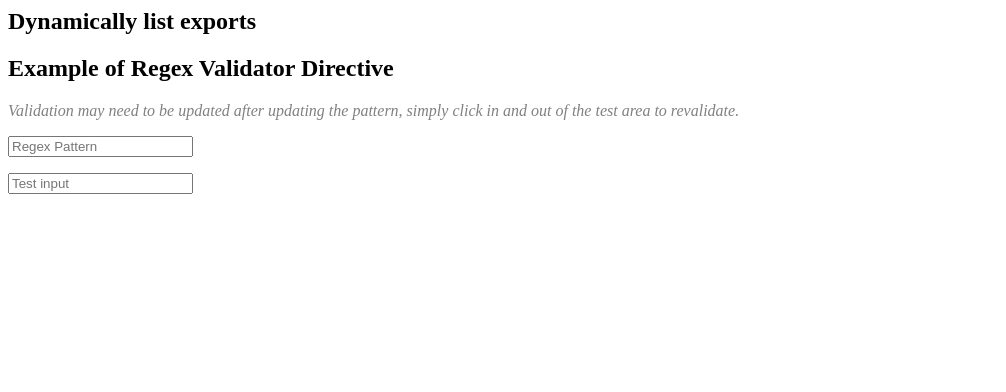
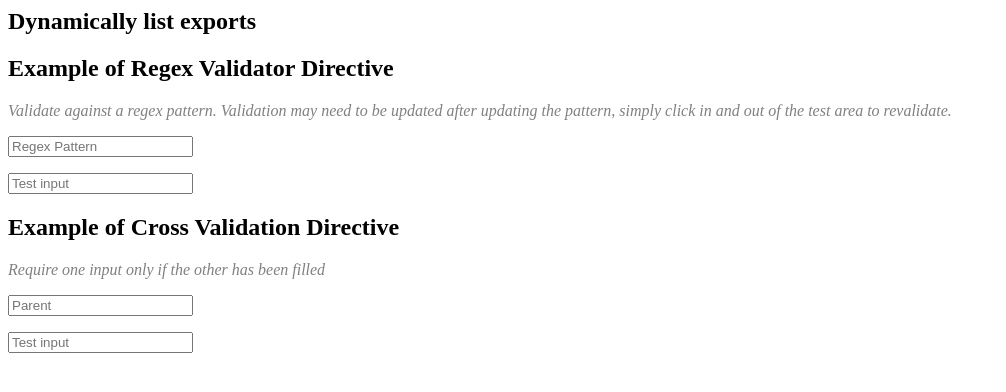
Before and after one commit to AgentEnder/ender-custom-validators, an Angular app: page / in a window 1280 px wide. Shown: the top 392 px of the page, without its empty margins (0-1006 px from the left). Built offline with nearby package versions, Linux system fonts and the light colour scheme.

Commit message:
Added the RequiredIfOther validator

```diff
--- a/src/app/Validators/custom-validators.module.ts
+++ b/src/app/Validators/custom-validators.module.ts
@@ -4,11 +4,12 @@ import { FormsModule } from '@angular/forms';
 
 import { CustomValidatorsService } from './custom-validators.service';
 import { RegexValidatorDirective } from './regex-validator.directive';
+import { RequiredIfOtherDirective } from '../Validators/required-if-other.directive';
 
 @NgModule({
   imports:      [ BrowserModule, FormsModule ],
-  declarations: [ RegexValidatorDirective ],
-  exports:      [ RegexValidatorDirective ],
+  declarations: [ RegexValidatorDirective, RequiredIfOtherDirective ],
+  exports:      [ RegexValidatorDirective, RequiredIfOtherDirective ],
   providers:    [ CustomValidatorsService ]
 })
 export class CustomValidatorsModule { }
--- a/src/app/Validators/custom-validators.service.ts
+++ b/src/app/Validators/custom-validators.service.ts
@@ -1,15 +1,24 @@
-import { Injectable } from '@angular/core';
-import { ValidatorFn, AbstractControl } from '@angular/forms';
+import { Injectable } from "@angular/core";
+import { ValidatorFn, AbstractControl } from "@angular/forms";
 
 @Injectable()
 export class CustomValidatorsService {
-
-  constructor() { }
+  constructor() {}
 
   public regexValidator(pattern: RegExp): ValidatorFn {
-      return (control: AbstractControl) => {
-          return pattern.test(control.value) ? null : { invalidInput: true }
-      }
+    return (control: AbstractControl) => {
+      return pattern.test(control.value) ? null : { invalidInput: true };
+    };
   }
 
+  /**
+   * Valid if other is blank, or self is filled.
+   * @param other Must have a 'value' property to work
+   */
+  public requiredIfOtherValidator(other: AbstractControl): ValidatorFn {
+        return (control: AbstractControl) => {
+            return (other == null || other.value == null || other.value == "")
+                || (control.value && control.value.length > 0) ? null : { requiredFieldMissing: true }
+        }
+    }
 }
--- a/src/app/Validators/regex-validator.directive.ts
+++ b/src/app/Validators/regex-validator.directive.ts
@@ -8,11 +8,14 @@ import { CustomValidatorsService } from './custom-validators.service';
 })
 export class RegexValidatorDirective implements Validator {
 
-  @Input() pattern: RegExp;
+  patternExpression: RegExp = /./;
+  @Input() set pattern(val){
+    this.patternExpression = new RegExp(val);
+  };
 
   constructor(private customValidator: CustomValidatorsService) { }
 
   validate(control: AbstractControl): { [key: string]: any } | null {
-    return this.customValidator.regexValidator(this.pattern)(control)
+    return this.customValidator.regexValidator(this.patternExpression)(control)
   }
 }
--- /dev/null
+++ b/src/app/Validators/required-if-other.directive.ts
@@ -0,0 +1,19 @@
+import { Directive, Input } from '@angular/core';
+import { NG_VALIDATORS, Validator, AbstractControl } from '@angular/forms';
+import { CustomValidatorsService } from './custom-validators.service';
+
+@Directive({
+  selector: '[RequiredIfOtherValidator]',
+  providers: [{ provide: NG_VALIDATORS, useExisting: RequiredIfOtherDirective, multi: true }]
+})
+export class RequiredIfOtherDirective implements Validator {
+
+  @Input('otherControl') other: AbstractControl;
+
+  constructor(private customValidator: CustomValidatorsService) { }
+
+  validate(control: AbstractControl): { [key: string]: any } | null {
+    console.dir(this.other);
+    return this.customValidator.requiredIfOtherValidator(this.other)(control)
+  }
+}
--- a/src/app/app.component.html
+++ b/src/app/app.component.html
@@ -3,14 +3,14 @@
   {{e.name}}
 </p>
 
+<form #f="ngForm">
 <h2>Example of Regex Validator Directive</h2>
-<span class="aside">Validation may need to be updated after updating the pattern, simply click in and out of the test area to revalidate.</span>
-<form #f="ngForm">
+<span class="aside">Validate against a regex pattern. Validation may need to be updated after updating the pattern, simply click in and out of the test area to revalidate.</span>
   <input name="patternControl"
          #pattern
          style="display: block; margin-bottom:1rem"
          placeholder="Regex Pattern"
-         (keydown)="updateFormValidity()">
+         (ngModelChange)="updateFormValidity()">
   <input name="testControl"
          style="display: block"
          placeholder="Test input"
@@ -18,4 +18,20 @@
          #testControl
          [pattern]="pattern.value"
          [(ngModel)]="testText">
+
+<h2>Example of Cross Validation Directive</h2>
+<span class="aside">Require one input only if the other has been filled</span>
+  <input name="parentControl"
+         #other=""
+         style="display: block; margin-bottom:1rem"
+         ngModel
+         (ngModelChange)="updateFormValidity()"
+         placeholder="Parent">
+
+  <input name="childControl"
+         style="display: block"
+         placeholder="Test input"
+         RequiredIfOtherValidator
+         [otherControl]="f.controls['parentControl']"
+         ngModel>
 </form>
--- a/src/app/app.component.ts
+++ b/src/app/app.component.ts
@@ -21,6 +21,7 @@ export class AppComponent  {
 
   updateFormValidity(){
     this.f.form.updateValueAndValidity()
+    Object.entries(this.f.controls).forEach(x=>x[1].updateValueAndValidity())
   }
 }
 
--- a/src/app/app.module.ts
+++ b/src/app/app.module.ts
@@ -3,13 +3,11 @@ import { BrowserModule } from '@angular/platform-browser';
 import { FormsModule } from '@angular/forms';
 
 import { AppComponent } from './app.component';
-import { CustomValidatorsService } from './Validators/custom-validators.service';
+import { CustomValidatorsModule } from './Validators/custom-validators.module';
 
 @NgModule({
-  imports:      [ BrowserModule, FormsModule ],
+  imports:      [ BrowserModule, FormsModule, CustomValidatorsModule ],
   declarations: [ AppComponent ],
-  exports: [AppComponent],
   bootstrap:    [ AppComponent ],
-  providers: [CustomValidatorsService]
 })
 export class AppModule { }
```
